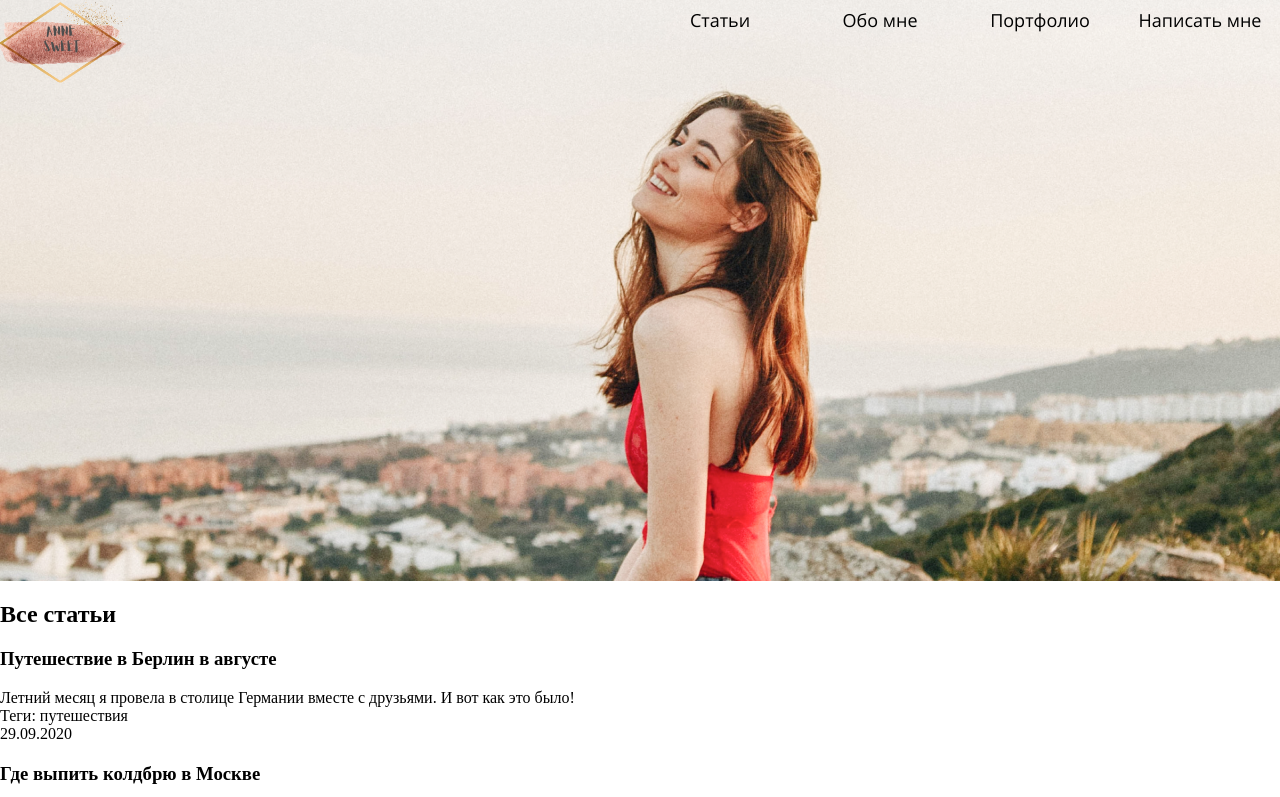
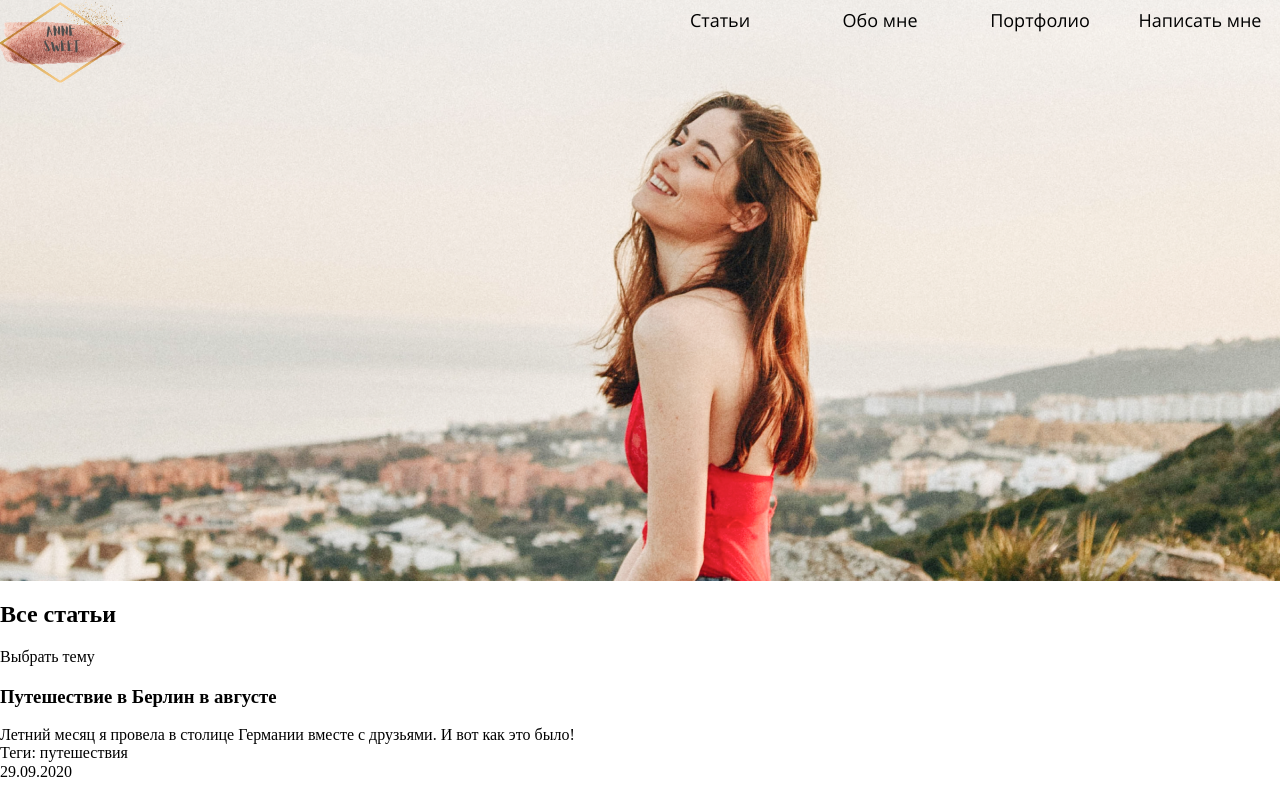
Before and after one commit to Livanenkova/Livanenkova-zaverstai, a website: page source/Index.html in a window 1280 px wide. Shown: the top 797 px of the page. Drawn offline with nearby package versions, Linux system fonts and the light colour scheme; files that its build step writes are made by us from their sources.

Commit message:
articles

```diff
--- a/source/Index.html
+++ b/source/Index.html
@@ -29,9 +29,11 @@
 
     <div class="container">
     <div class="articles">
-        <h2 class="articles__title">Все статьи</h2>
-        <div class="articles__filter">
-
+        <div div class="articles__title">
+            <h2 class="articles__title-text">Все статьи</h2>
+            <div class="articles__title-filter">
+                Выбрать тему
+            </div>
         </div>
         <article class="articles__item">
             <div class="articles__item-img"></div>
```
